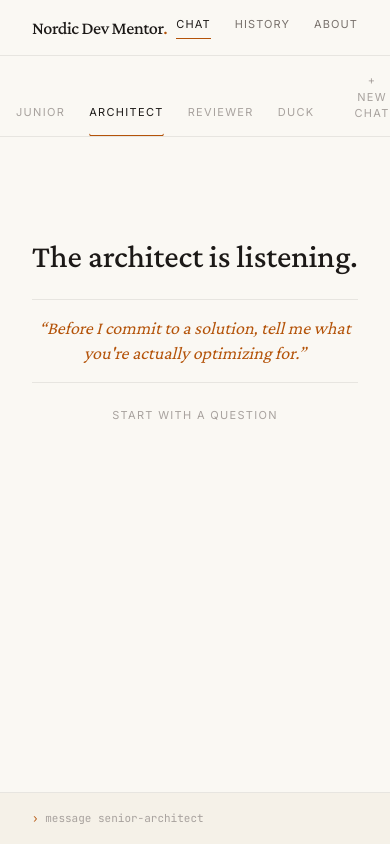
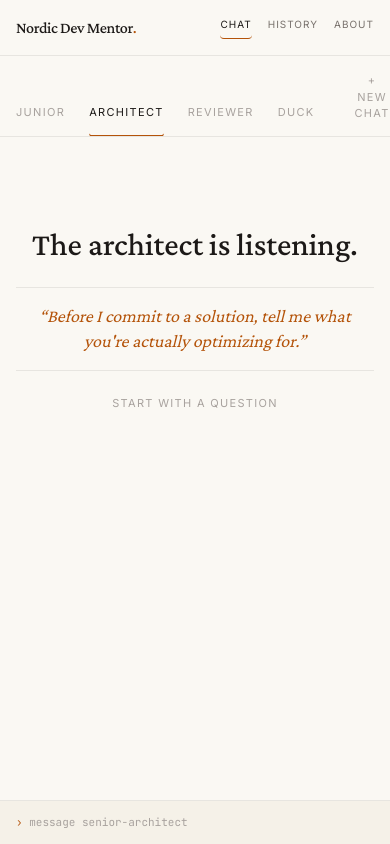
Before and after one commit to annikaholmqvist94/nordic-dev-mentor, a Next.js app in the folder frontend/: page / in a window 390 px wide. Built offline with nearby package versions, Linux system fonts and the light colour scheme.

Commit message:
Enhance accessibility by adding ARIA attributes to `TypingIndicator` component

```diff
--- a/frontend/app/components/InputArea.tsx
+++ b/frontend/app/components/InputArea.tsx
@@ -26,7 +26,7 @@ export function InputArea({ inputPrompt, disabled, onSubmit }: Props) {
   }
 
   return (
-    <div className="border-t border-border-subtle bg-cream-surface px-8 py-4 flex items-center gap-3 shrink-0">
+    <div className="border-t border-border-subtle bg-cream-surface px-4 sm:px-8 py-3 sm:py-4 flex items-center gap-2 sm:gap-3 shrink-0">
       <span className="font-mono text-[11px] text-text-disabled lowercase shrink-0">
         <span className="text-accent">›</span> {inputPrompt}
       </span>
--- a/frontend/app/components/ReadingColumn.tsx
+++ b/frontend/app/components/ReadingColumn.tsx
@@ -2,7 +2,7 @@ import type { ReactNode } from "react";
 
 export function ReadingColumn({ children }: { children: ReactNode }) {
   return (
-    <main className="flex-1 overflow-y-auto px-8 py-9">
+    <main className="flex-1 overflow-y-auto px-4 py-6 sm:px-8 sm:py-9">
       <div className="max-w-[580px] mx-auto">{children}</div>
     </main>
   );
--- a/frontend/app/components/TopBar.tsx
+++ b/frontend/app/components/TopBar.tsx
@@ -1,17 +1,17 @@
 export function TopBar() {
   return (
-    <header className="h-14 border-b border-border-subtle flex items-center justify-between px-8 shrink-0">
-      <div className="font-serif text-lg font-medium tracking-tight">
+    <header className="h-14 border-b border-border-subtle flex items-center justify-between px-4 sm:px-8 shrink-0 gap-3">
+      <div className="font-serif text-base sm:text-lg font-medium tracking-tight shrink-0">
         Nordic Dev Mentor<span className="text-accent">.</span>
       </div>
-      <nav className="flex gap-6 text-[11px] uppercase tracking-[0.1em] text-text-muted">
-        <a className="text-text-primary border-b border-accent pb-1.5" href="/">
+      <nav className="flex gap-4 sm:gap-6 text-[10px] sm:text-[11px] uppercase tracking-[0.1em] text-text-muted">
+        <a className="text-text-primary border-b border-accent pb-1.5 focus-visible:outline-none focus-visible:ring-2 focus-visible:ring-accent focus-visible:ring-offset-2 focus-visible:ring-offset-cream rounded-sm" href="/">
           Chat
         </a>
-        <a className="cursor-pointer hover:text-text-primary" href="/history">
+        <a className="cursor-pointer hover:text-text-primary focus-visible:outline-none focus-visible:ring-2 focus-visible:ring-accent focus-visible:ring-offset-2 focus-visible:ring-offset-cream rounded-sm" href="/history">
           History
         </a>
-        <a className="cursor-pointer hover:text-text-primary" href="/about">
+        <a className="cursor-pointer hover:text-text-primary focus-visible:outline-none focus-visible:ring-2 focus-visible:ring-accent focus-visible:ring-offset-2 focus-visible:ring-offset-cream rounded-sm" href="/about">
           About
         </a>
       </nav>
--- a/frontend/app/components/TypingIndicator.tsx
+++ b/frontend/app/components/TypingIndicator.tsx
@@ -8,12 +8,17 @@ export function TypingIndicator({
 }) {
   const meta = findPersonality(personality);
   return (
-    <div className="mb-5 pl-4 border-l-2 border-accent">
+    <div
+      role="status"
+      aria-live="polite"
+      aria-label={`${meta.shortLabel} is composing a response`}
+      className="mb-5 pl-4 border-l-2 border-accent"
+    >
       <div className="text-[9px] uppercase tracking-[0.16em] text-text-muted font-medium mb-1.5">
         {meta.shortLabel}
       </div>
       <div className="flex items-center gap-2 py-1">
-        <div className="flex gap-1">
+        <div className="flex gap-1" aria-hidden="true">
           <span className="w-1.5 h-1.5 bg-accent rounded-full typing-dot" />
           <span className="w-1.5 h-1.5 bg-accent rounded-full typing-dot delay-150" />
           <span className="w-1.5 h-1.5 bg-accent rounded-full typing-dot delay-300" />
```
